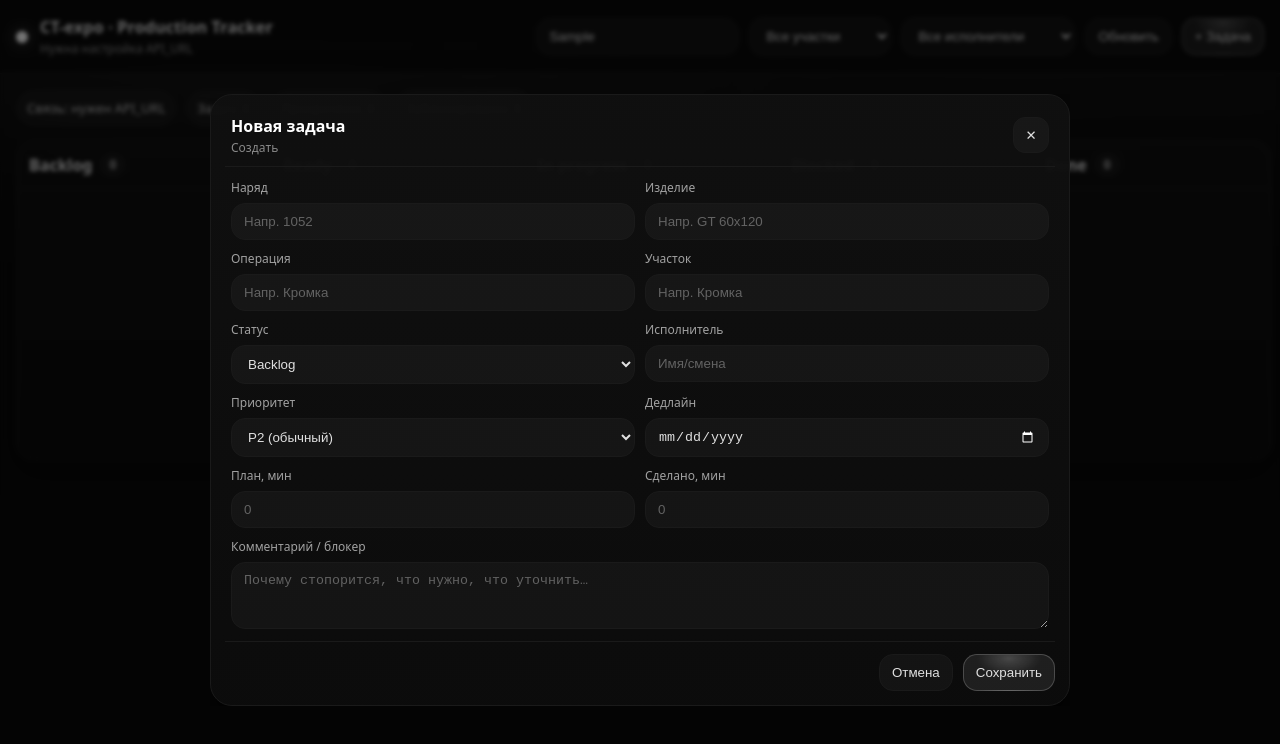
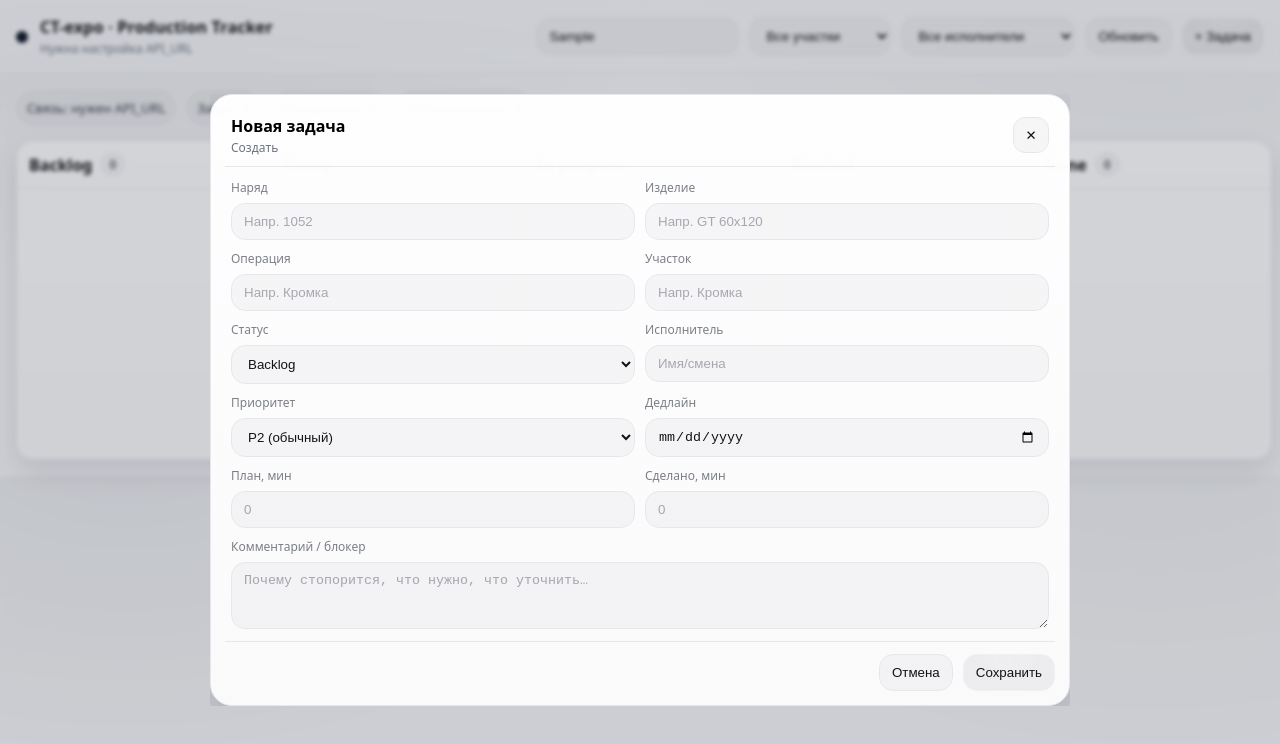
Before and after one commit to newsch8l/ctexpo-tracker, a plain HTML site: page index.html in a window 1280 px wide. Both pictures are taken after typing "Sample" into the empty fields and a click on the button "+ Задача". Drawn offline with Linux system fonts and the light colour scheme.

Commit message:
Add files via upload

```diff
--- a/app.js
+++ b/app.js
@@ -435,4 +435,16 @@ window.addEventListener("keydown", (e)=>{
 });
 
 setupConfigHint();
+// Modal close buttons (must bypass form validation)
+const closeModalBtn = document.getElementById("closeModal");
+const cancelModalBtn = document.getElementById("cancelModal");
+if (closeModalBtn) closeModalBtn.addEventListener("click", () => els.modal.close());
+if (cancelModalBtn) cancelModalBtn.addEventListener("click", () => els.modal.close());
+
+// Allow native ESC to close without validation
+els.modal.addEventListener("cancel", (e) => {
+  e.preventDefault();
+  els.modal.close();
+});
+
 reload();
--- a/index.html
+++ b/index.html
@@ -5,7 +5,7 @@
   <meta name="viewport" content="width=device-width, initial-scale=1" />
   <title>CT-expo · Production Tracker (MVP)</title>
   <link rel="stylesheet" href="./styles.css" />
-  <meta name="color-scheme" content="dark" />
+  <meta name="color-scheme" content="light" />
 </head>
 <body>
   <header class="top">
@@ -52,7 +52,7 @@
           <div class="modal-title" id="modalTitle">Задача</div>
           <div class="modal-sub" id="modalSub">Редактирование</div>
         </div>
-        <button class="icon-btn" value="cancel" aria-label="Закрыть">✕</button>
+        <button class="icon-btn" type="button" id="closeModal" aria-label="Закрыть">✕</button>
       </div>
 
       <div class="grid">
@@ -123,7 +123,7 @@
       </div>
 
       <div class="modal-actions">
-        <button class="btn" value="cancel">Отмена</button>
+        <button class="btn" type="button" id="cancelModal">Отмена</button>
         <button class="btn btn-accent" id="saveBtn" value="default">Сохранить</button>
       </div>
 
--- a/styles.css
+++ b/styles.css
@@ -1,29 +1,37 @@
 /* CT-expo MVP Tracker — clean dark UI */
 :root{
-  --bg:#0a0a0a;
-  --card:#101010;
-  --card2:#0d0d0d;
-  --text:#e0e0e0;
-  --muted:#8a8a8a;
-  --border:#1a1a1a;
-  --accent:#ffffff;
-  --danger:#ff4d4d;
-  --warn:#ffb020;
-  --ok:#6ee7b7;
-  --shadow: 0 12px 32px rgba(0,0,0,.35);
+  --bg:#f6f7f9;
+  --card:#ffffff;
+  --card2:#fbfbfc;
+  --text:#121316;
+  --muted:#6b7280;
+  --border:#e6e7eb;
+  --accent:#111827;
+  --danger:#dc2626;
+  --warn:#f59e0b;
+  --ok:#10b981;
+  --shadow: 0 12px 28px rgba(17,24,39,.10);
   --radius: 18px;
   --radius2: 22px;
   --gap: 14px;
   --font: ui-sans-serif, system-ui, -apple-system, Segoe UI, Roboto, Arial, "Helvetica Neue", Helvetica;
 }
-
 *{box-sizing:border-box}
-html,body{height:100%}
+html,body{
+  margin:0;
+  background:
+    radial-gradient(1000px 600px at 10% -10%, rgba(17,24,39,.06), transparent 55%),
+    radial-gradient(1000px 600px at 90% -10%, rgba(17,24,39,.04), transparent 55%),
+    var(--bg);
+  color:var(--text);
+  font-family:var(--font);
+}
 body{
   margin:0;
-  background: radial-gradient(1200px 700px at 20% -10%, rgba(255,255,255,.06), transparent 55%),
-              radial-gradient(1200px 700px at 80% -10%, rgba(255,255,255,.04), transparent 55%),
-              var(--bg);
+  background:
+    radial-gradient(1000px 600px at 10% -10%, rgba(17,24,39,.06), transparent 55%),
+    radial-gradient(1000px 600px at 90% -10%, rgba(17,24,39,.04), transparent 55%),
+    var(--bg);
   color:var(--text);
   font-family:var(--font);
 }
@@ -33,7 +41,7 @@ body{
   display:flex; gap:16px; align-items:center; justify-content:space-between;
   padding: 16px 16px;
   border-bottom:1px solid var(--border);
-  background: linear-gradient(180deg, rgba(10,10,10,.92), rgba(10,10,10,.70));
+  background: linear-gradient(180deg, rgba(246,247,249,.92), rgba(246,247,249,.72));
   backdrop-filter: blur(10px);
 }
 
@@ -54,7 +62,7 @@ body{
 .wrap{padding:16px; max-width: 1400px; margin: 0 auto;}
 
 .input,.select,.textarea{
-  background: rgba(255,255,255,.03);
+  background: rgba(17,24,39,.03);
   border: 1px solid var(--border);
   color: var(--text);
   border-radius: 14px;
@@ -62,25 +70,25 @@ body{
   outline: none;
   transition: border-color .15s ease, background .15s ease, transform .15s ease;
 }
-.input::placeholder, .textarea::placeholder{color: rgba(224,224,224,.38)}
-.input:focus,.select:focus,.textarea:focus{border-color: rgba(255,255,255,.22); background: rgba(255,255,255,.05)}
+.input::placeholder, .textarea::placeholder{color: rgba(17,24,39,.35)}
+.input:focus,.select:focus,.textarea:focus{border-color: rgba(255,255,255,.22); background: rgba(17,24,39,.04)}
 .select{padding-right: 34px}
 .textarea{resize: vertical}
 
 .btn{
   cursor:pointer;
   border:1px solid var(--border);
-  background: rgba(255,255,255,.03);
+  background: rgba(17,24,39,.03);
   color:var(--text);
   padding: 10px 12px;
   border-radius: 14px;
   transition: transform .12s ease, border-color .15s ease, background .15s ease;
 }
-.btn:hover{transform: translateY(-1px); border-color: rgba(255,255,255,.18); background: rgba(255,255,255,.05)}
+.btn:hover{transform: translateY(-1px); border-color: rgba(255,255,255,.18); background: rgba(17,24,39,.04)}
 .btn:active{transform: translateY(0)}
 .btn-accent{
   background: radial-gradient(ellipse 60% 80% at 50% 10%, rgba(255,255,255,.18), transparent 60%),
-              rgba(255,255,255,.08);
+              rgba(17,24,39,.06);
   border-color: rgba(255,255,255,.20);
 }
 .icon-btn{
@@ -88,7 +96,7 @@ body{
   width:36px; height:36px;
   border-radius: 12px;
   border:1px solid var(--border);
-  background: rgba(255,255,255,.03);
+  background: rgba(17,24,39,.03);
   color: var(--text);
 }
 
@@ -100,8 +108,8 @@ body{
   padding: 8px 10px;
   border-radius: 999px;
   border:1px solid var(--border);
-  background: rgba(255,255,255,.03);
-  color: rgba(224,224,224,.85);
+  background: rgba(17,24,39,.03);
+  color: rgba(17,24,39,.82);
   font-size: 13px;
 }
 
@@ -122,7 +130,7 @@ body{
 .col{
   border: 1px solid var(--border);
   border-radius: var(--radius);
-  background: linear-gradient(180deg, rgba(16,16,16,.9), rgba(13,13,13,.9));
+  background: linear-gradient(180deg, rgba(255,255,255,.92), rgba(251,251,252,.92));
   box-shadow: var(--shadow);
   overflow:hidden;
   min-height: 320px;
@@ -138,21 +146,29 @@ body{
 }
 .badge{
   font-size:12px;
-  color: rgba(224,224,224,.75);
+  color: rgba(17,24,39,.62);
   border: 1px solid var(--border);
   border-radius: 999px;
   padding: 2px 8px;
-  background: rgba(255,255,255,.03);
+  background: rgba(17,24,39,.03);
 }
-.col-body{padding: 10px; display:flex; flex-direction:column; gap:10px; min-height: 220px}
+.col-body{
+  margin:0;
+  background:
+    radial-gradient(1000px 600px at 10% -10%, rgba(17,24,39,.06), transparent 55%),
+    radial-gradient(1000px 600px at 90% -10%, rgba(17,24,39,.04), transparent 55%),
+    var(--bg);
+  color:var(--text);
+  font-family:var(--font);
+}
 
 .card{
   border: 1px solid var(--border);
   border-radius: var(--radius2);
-  background: radial-gradient(ellipse 70% 100% at 50% 0%, rgba(255,255,255,.06), transparent 60%),
-              rgba(255,255,255,.03);
+  background: radial-gradient(ellipse 70% 100% at 50% 0%, rgba(17,24,39,.06), transparent 60%),
+              rgba(17,24,39,.03);
   padding: 12px 12px;
-  box-shadow: 0 10px 22px rgba(0,0,0,.22);
+  box-shadow: 0 10px 22px rgba(17,24,39,.10);
 }
 .card:hover{border-color: rgba(255,255,255,.14)}
 .card.dragging{opacity:.55; transform: scale(.985)}
@@ -160,9 +176,9 @@ body{
   display:flex; align-items:flex-start; justify-content:space-between; gap:10px;
   margin-bottom: 8px;
 }
-.kicker{color: rgba(224,224,224,.75); font-size: 12px}
+.kicker{color: rgba(17,24,39,.62); font-size: 12px}
 .h1{font-weight: 800; letter-spacing:.2px}
-.small{font-size: 12px; color: rgba(224,224,224,.70)}
+.small{font-size: 12px; color: rgba(17,24,39,.55)}
 .row{display:flex; gap:10px; flex-wrap:wrap; align-items:center}
 .dot{
   width:8px; height:8px; border-radius:50%;
@@ -175,8 +191,8 @@ body{
 .kv{display:flex; align-items:center; gap:8px}
 .progress{
   height: 8px; border-radius: 999px; overflow:hidden;
-  background: rgba(255,255,255,.06);
-  border:1px solid rgba(255,255,255,.08);
+  background: rgba(17,24,39,.06);
+  border:1px solid rgba(17,24,39,.06);
   margin-top: 8px;
 }
 .progress > i{
@@ -197,16 +213,16 @@ body{
   padding: 6px 8px;
   border-radius: 12px;
 }
-.link:hover{background: rgba(255,255,255,.06)}
+.link:hover{background: rgba(17,24,39,.06)}
 
 .modal{border:none; padding:0; background: transparent}
-.modal::backdrop{background: rgba(0,0,0,.55); backdrop-filter: blur(2px)}
+.modal::backdrop{background: rgba(17,24,39,.18); backdrop-filter: blur(2px)}
 .modal-card{
   width: min(860px, calc(100vw - 24px));
   border-radius: 22px;
   border: 1px solid var(--border);
-  background: linear-gradient(180deg, rgba(16,16,16,.96), rgba(12,12,12,.96));
-  box-shadow: 0 22px 60px rgba(0,0,0,.55);
+  background: linear-gradient(180deg, rgba(255,255,255,.98), rgba(251,251,252,.98));
+  box-shadow: 0 22px 60px rgba(17,24,39,.18);
   padding: 14px;
 }
 .modal-head{
@@ -227,7 +243,7 @@ body{
   .grid{grid-template-columns: 1fr}
 }
 .field{display:flex; flex-direction:column; gap:7px}
-.field > span{color: rgba(224,224,224,.70); font-size: 12px}
+.field > span{color: rgba(17,24,39,.55); font-size: 12px}
 .field.full{grid-column: 1 / -1}
 
 .modal-actions{
@@ -243,14 +259,14 @@ body{
   padding: 10px 12px;
   border-radius: 14px;
   border: 1px solid var(--border);
-  background: rgba(16,16,16,.92);
-  box-shadow: 0 16px 40px rgba(0,0,0,.45);
+  background: rgba(255,255,255,.92);
+  box-shadow: 0 16px 40px rgba(17,24,39,.12);
   opacity: 0;
   pointer-events:none;
   transform: translateY(10px);
   transition: opacity .2s ease, transform .2s ease;
   max-width: min(480px, calc(100vw - 32px));
-  color: rgba(224,224,224,.9);
+  color: rgba(17,24,39,.88);
   font-size: 13px;
 }
 .toast.show{opacity:1; transform: translateY(0)}
```
